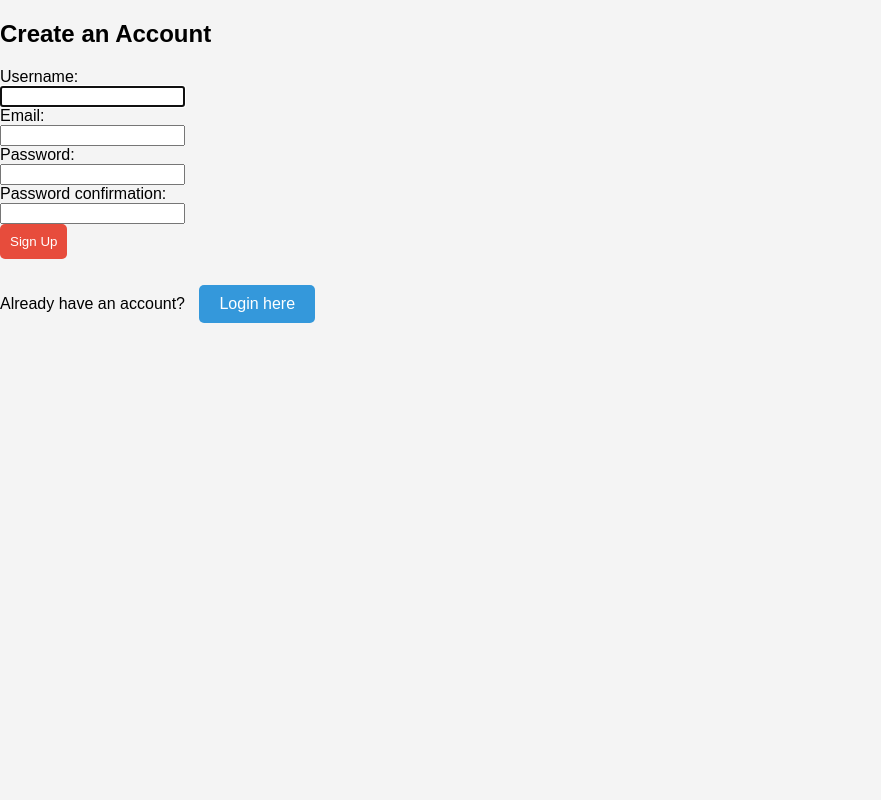
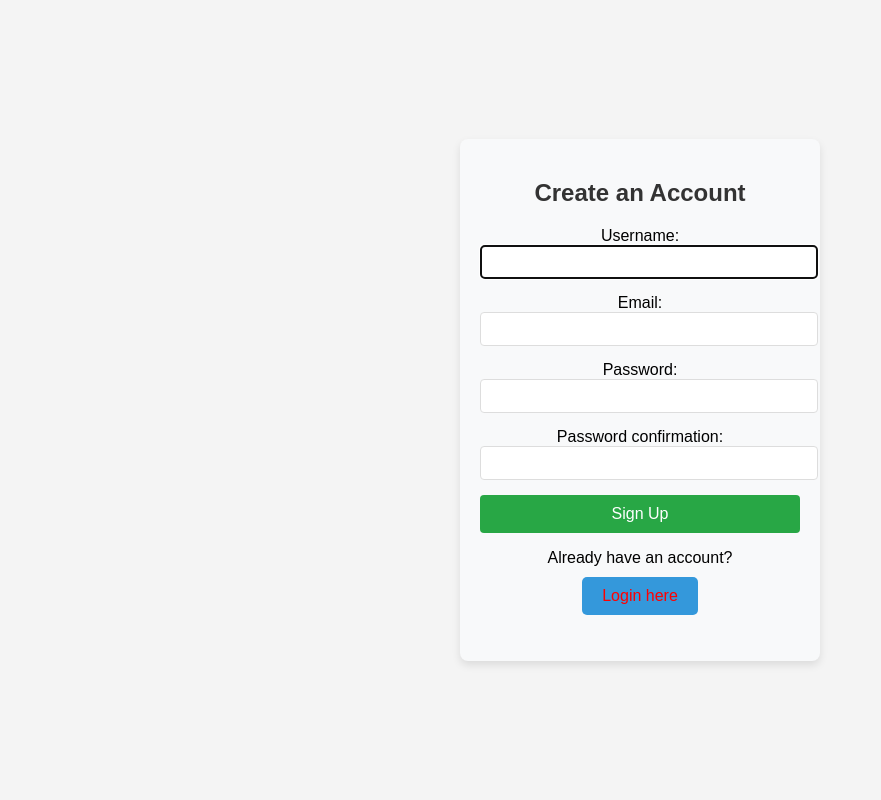
Before and after one commit to GaneshramS2703/CricketScheduleDevopsProject, a Django app: page /signup/ in a window 1280 px wide. Shown: the whole page, without its empty margins (0-881 px from the left). Run offline with Django 5.2, Linux system fonts and the light colour scheme; parts of the project's set-up code (start-up, migrations or seed data) failed here and were passed over.

Commit message:
config files edited again

```diff
--- a/matches/static/css/style.css
+++ b/matches/static/css/style.css
@@ -1,16 +1,37 @@
+/* Global Styles */
 body {
     font-family: 'Arial', sans-serif;
     background-color: #f4f4f4;
     margin: 0;
     padding: 0;
+    min-height: 100vh;
 }
 
+/* Centering Styles - Only for Login and Signup Pages */
+.login-page, .signup-page {
+    display: flex;
+    justify-content: center;
+    align-items: center;
+    min-height: 100vh;
+    width: 100%;
+}
+
+/* Centered Container */
+.centered-container {
+    display: flex;
+    flex-direction: column;
+    align-items: center;
+    width: 100%;
+}
+
+/* Heading Styles */
 h1 {
     text-align: center;
     color: #2c3e50;
     margin-top: 50px;
 }
 
+/* Link Styles */
 a {
     display: inline-block;
     padding: 10px 20px;
@@ -25,6 +46,7 @@ a:hover {
     background-color: #2980b9;
 }
 
+/* List Styles */
 ul {
     list-style: none;
     padding: 0;
@@ -39,6 +61,7 @@ li {
     width: 60%;
 }
 
+/* Button Styles */
 button {
     background-color: #e74c3c;
     color: white;
@@ -52,32 +75,12 @@ button:hover {
     background-color: #c0392b;
 }
 
-/* style.css */
-
-/* Center the signup form on the page */
-.signup-container {
-    width: 320px;
-    margin: 50px auto;
-    padding: 20px;
-    background-color: #f8f9fa;
-    border-radius: 8px;
-    box-shadow: 0 4px 8px rgba(0, 0, 0, 0.1);
-    text-align: center;
-}
-
-/* Heading style */
-.signup-container h2 {
-    font-family: Arial, sans-serif;
-    color: #333;
-    margin-bottom: 20px;
-}
-
-/* Form group styling */
+/* Shared Form Group Styles */
 .form-group {
     margin-bottom: 15px;
 }
 
-/* Input field styling */
+/* Input Styles */
 form input[type="text"],
 form input[type="email"],
 form input[type="password"] {
@@ -88,7 +91,35 @@ form input[type="password"] {
     font-size: 14px;
 }
 
-/* Submit button styling */
+/* Message Styles */
+.message {
+    padding: 10px;
+    margin-bottom: 15px;
+    border-radius: 5px;
+}
+
+.message.error {
+    background-color: #f8d7da;
+    color: #721c24;
+    border: 1px solid #f5c6cb;
+}
+
+/* Signup Page Specific Styles */
+.signup-container {
+    width: 320px;
+    padding: 20px;
+    background-color: #f8f9fa;
+    border-radius: 8px;
+    box-shadow: 0 4px 8px rgba(0, 0, 0, 0.1);
+    text-align: center;
+    margin: auto;
+}
+
+.signup-container h2 {
+    color: #333;
+    margin-bottom: 20px;
+}
+
 .signup-button {
     width: 100%;
     padding: 10px;
@@ -104,22 +135,8 @@ form input[type="password"] {
     background-color: #218838;
 }
 
-/* Message styling */
-.message {
-    padding: 10px;
-    margin-bottom: 15px;
-    border-radius: 5px;
-}
-
-.message.error {
-    background-color: #f8d7da;
-    color: #721c24;
-    border: 1px solid #f5c6cb;
-}
-
-/* Link styling */
 .signup-container a {
-    color: #007bff;
+    color: #ff0000;
     text-decoration: none;
 }
 
@@ -127,12 +144,9 @@ form input[type="password"] {
     text-decoration: underline;
 }
 
-/* style.css */
-
-/* Center the login form on the page */
+/* Login Page Specific Styles */
 .login-container {
     width: 300px;
-    margin: 50px auto;
     padding: 20px;
     background-color: #f8f9fa;
     border-radius: 8px;
@@ -140,28 +154,11 @@ form input[type="password"] {
     text-align: center;
 }
 
-/* Heading style */
 .login-container h2 {
-    font-family: Arial, sans-serif;
     color: #333;
     margin-bottom: 20px;
 }
 
-/* Form group styling */
-.form-group {
-    margin-bottom: 15px;
-}
-
-/* Input field styling */
-form input[type="text"], form input[type="password"] {
-    width: 100%;
-    padding: 8px;
-    border: 1px solid #ddd;
-    border-radius: 4px;
-    font-size: 14px;
-}
-
-/* Submit button styling */
 .login-button {
     width: 100%;
     padding: 10px;
@@ -177,9 +174,8 @@ form input[type="text"], form input[type="password"] {
     background-color: #0056b3;
 }
 
-/* Link styling */
 .login-container a {
-    color: #007bff;
+    color: #ff0000;
     text-decoration: none;
 }
 
--- a/matches/templates/matches/sign_up.html
+++ b/matches/templates/matches/sign_up.html
@@ -12,7 +12,8 @@
 <!-- matches/templates/matches/sign_up.html -->
 
 {% block content %}
-<div class="signup-container">
+<div class="centered-container signup-page">
+    <div class="signup-container">
     <h2>Create an Account</h2>
 
     <!-- Display any messages (like errors) -->
--- a/static/css/style.css
+++ b/static/css/style.css
@@ -1,16 +1,31 @@
+/* Global Styles */
 body {
     font-family: 'Arial', sans-serif;
     background-color: #f4f4f4;
     margin: 0;
     padding: 0;
+    display: flex;
+    justify-content: center;
+    align-items: center;
+    min-height: 100vh;
 }
 
+/* Centering container */
+.centered-container {
+    display: flex;
+    flex-direction: column;
+    align-items: center;
+    width: 100%;
+}
+
+/* Heading Styles */
 h1 {
     text-align: center;
     color: #2c3e50;
     margin-top: 50px;
 }
 
+/* Link Styles */
 a {
     display: inline-block;
     padding: 10px 20px;
@@ -25,6 +40,7 @@ a:hover {
     background-color: #2980b9;
 }
 
+/* List Styles */
 ul {
     list-style: none;
     padding: 0;
@@ -39,6 +55,7 @@ li {
     width: 60%;
 }
 
+/* Button Styles */
 button {
     background-color: #e74c3c;
     color: white;
@@ -51,3 +68,124 @@ button {
 button:hover {
     background-color: #c0392b;
 }
+
+/* Signup Form Styles */
+.signup-container {
+    width: 320px;
+    padding: 20px;
+    background-color: #f8f9fa;
+    border-radius: 8px;
+    box-shadow: 0 4px 8px rgba(0, 0, 0, 0.1);
+    text-align: center;
+    margin: auto;
+}
+
+.signup-container h2 {
+    font-family: Arial, sans-serif;
+    color: #333;
+    margin-bottom: 20px;
+}
+
+.form-group {
+    margin-bottom: 15px;
+}
+
+form input[type="text"],
+form input[type="email"],
+form input[type="password"] {
+    width: 100%;
+    padding: 8px;
+    border: 1px solid #ddd;
+    border-radius: 4px;
+    font-size: 14px;
+}
+
+.signup-button {
+    width: 100%;
+    padding: 10px;
+    font-size: 16px;
+    color: #fff;
+    background-color: #28a745;
+    border: none;
+    border-radius: 4px;
+    cursor: pointer;
+}
+
+.signup-button:hover {
+    background-color: #218838;
+}
+
+.message {
+    padding: 10px;
+    margin-bottom: 15px;
+    border-radius: 5px;
+}
+
+.message.error {
+    background-color: #f8d7da;
+    color: #721c24;
+    border: 1px solid #f5c6cb;
+}
+
+.signup-container a {
+    color: #007bff;
+    text-decoration: none;
+}
+
+.signup-container a:hover {
+    text-decoration: underline;
+}
+
+/* Login Form Styles */
+.login-container {
+    width: 300px;
+    padding: 20px;
+    background-color: #f8f9fa;
+    border-radius: 8px;
+    box-shadow: 0 4px 8px rgba(0, 0, 0, 0.1);
+    text-align: center;
+    margin: auto;
+}
+
+.login-container h2 {
+    font-family: Arial, sans-serif;
+    color: #333;
+    margin-bottom: 20px;
+}
+
+.form-group {
+    margin-bottom: 15px;
+}
+
+form input[type="text"],
+form input[type="password"] {
+    width: 100%;
+    padding: 8px;
+    border: 1px solid #ddd;
+    border-radius: 4px;
+    font-size: 14px;
+}
+
+.login-button {
+    width: 100%;
+    padding: 10px;
+    font-size: 16px;
+    color: #fff;
+    background-color: #007bff;
+    border: none;
+    border-radius: 4px;
+    cursor: pointer;
+}
+
+.login-button:hover {
+    background-color: #0056b3;
+}
+
+.login-container a {
+    color: #007bff;
+    text-decoration: none;
+}
+
+.login-container a:hover {
+    text-decoration: underline;
+}
```
Also changed, not shown: appspec.yml (+3 -8 lines), buildspec.yml (+9 -13 lines), cricketschedule_project/settings.py (+4 -3 lines), matches/templates/matches/login.html (+5 -10 lines), requirements.txt (+12 -93 lines), 2 other files.
